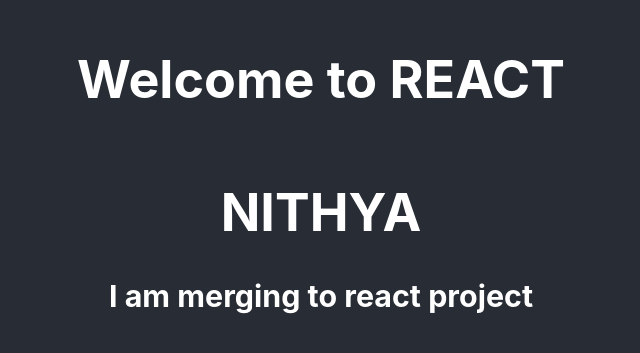
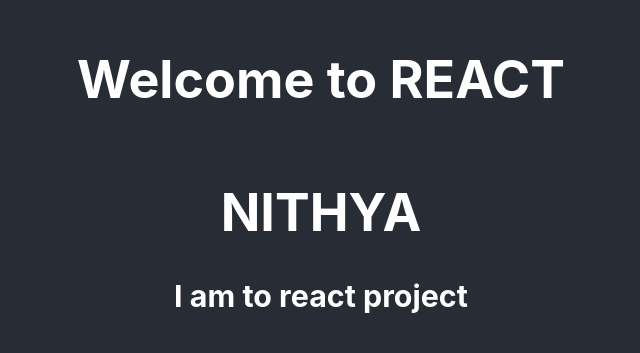
Before and after one commit to nithyavinod21/react-demo, a React (Create React App) app: page / in a window 1280 px wide. Shown: the part 221-574 px from the top of the page, without its empty margins (319-959 px from the left). Built offline with nearby package versions, Linux system fonts and the light colour scheme.

Commit message:
changed login

```diff
--- a/src/comp/Login.js
+++ b/src/comp/Login.js
@@ -5,7 +5,7 @@
         <div>
             <h1>{props.username}</h1>
 
-            <h3>I am merging to react project</h3>
+            <h3>I am  to react project</h3>
 
         </div>
     )
```
Also changed, not shown: package.json (+7 -1 lines), 1 other file (tests, documents, lock files or other folders).
